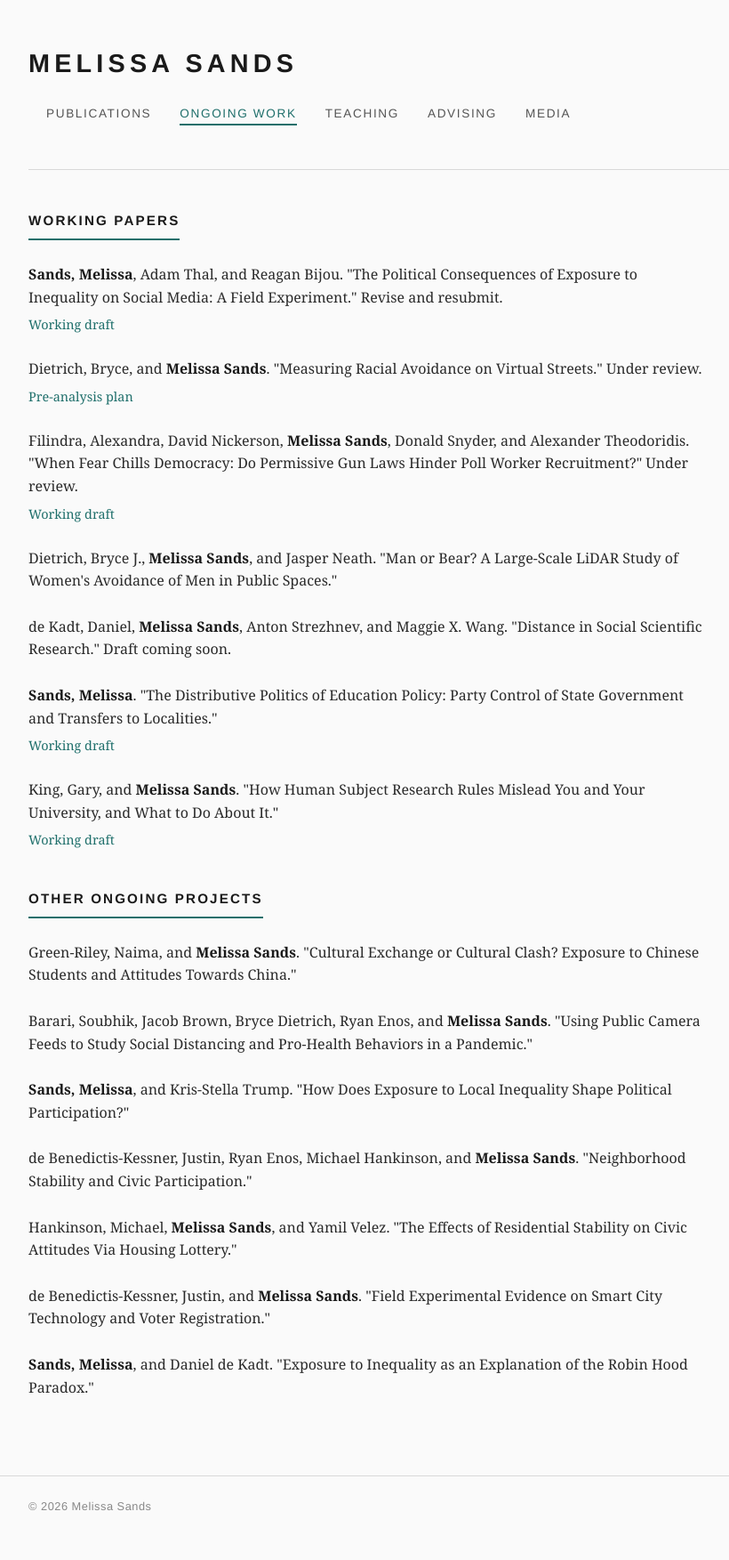
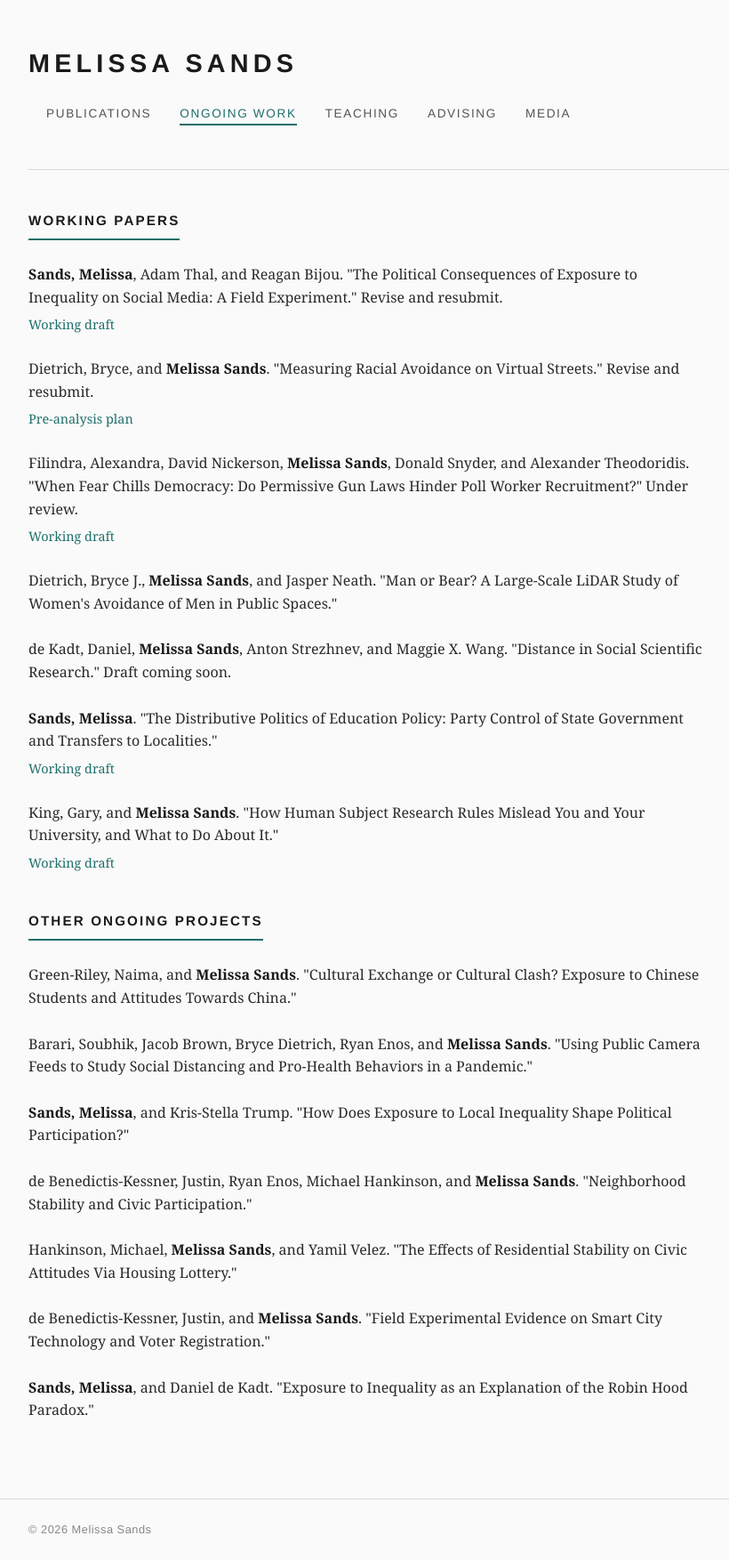
Before and after one commit to mlsands/mlsands.github.io, a Jekyll site: the page built from ongoing.md, in a window 1280 px wide. Shown: the whole page at 89% size, without its empty margins (146-966 px from the left). Built offline with Jekyll 4.4.1, drawn with Linux system fonts in a browser that asks for light colours; before the commit the page ends 1728 px from its top, so only the background shows below that.

Commit message:
cv updates

```diff
--- a/_data/working.yml
+++ b/_data/working.yml
@@ -3,7 +3,7 @@
     - text: "Working draft"
       url: "https://www.dropbox.com/scl/fi/hz8ghe6nd3f3q8e9ditig/Instagram_inequality_shortversion-2.pdf?rlkey=ppaiqcj8q82cjx7uygfejetph&raw=1"
 
-- citation: "Dietrich, Bryce, and <strong>Melissa Sands</strong>. \"Measuring Racial Avoidance on Virtual Streets.\" Under review."
+- citation: "Dietrich, Bryce, and <strong>Melissa Sands</strong>. \"Measuring Racial Avoidance on Virtual Streets.\" Revise and resubmit."
   links:
     - text: "Pre-analysis plan"
       url: "https://osf.io/ebkg6"
--- a/_layouts/home.html
+++ b/_layouts/home.html
@@ -6,11 +6,11 @@ layout: default
     <div class="bio-text">
         {{ content }}
         <div class="bio-links">
-            <a href="mailto:m.sands@lse.ac.uk" title="Email"><i class="fa-solid fa-envelope"></i></a>
+            <a href="mailto:m.sands@cornell.edu" title="Email"><i class="fa-solid fa-envelope"></i></a>
             <a href="https://scholar.google.com/citations?user=64MrT8oAAAAJ&hl=en" title="Google Scholar"><i class="fa-brands fa-google-scholar"></i></a>
             <a href="https://www.linkedin.com/in/melissasands/" title="LinkedIn"><i class="fa-brands fa-linkedin"></i></a>
             <a href="https://github.com/mlsands" title="GitHub"><i class="fa-brands fa-github"></i></a>
-            <a href="https://www.dropbox.com/scl/fi/91n5r2okmbis7qig604lj/CV_Sands_Melissa.pdf?rlkey=kfkzcfqo8fpa2ebah94h61kfm&dl=0" title="Curriculum Vitae"><i class="fa-solid fa-file-pdf"></i> CV</a>
+            <a href="https://www.dropbox.com/scl/fi/i2seucz8syetj0nbt3gf6/cv_sands_melissa.pdf?rlkey=6vp2r2er0rxyofmd87t6gqujr&raw=1" title="Curriculum Vitae"><i class="fa-solid fa-file-pdf"></i> CV</a>
         </div>
     </div>
 </div>
```
